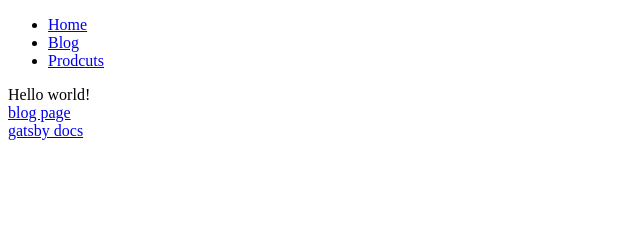
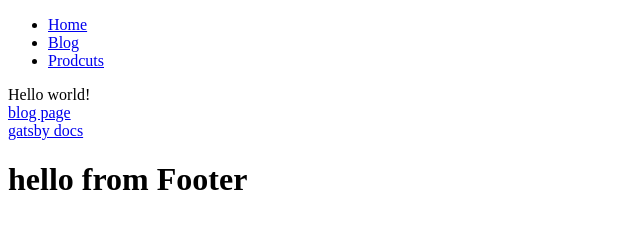
Before and after one commit to Dragontalker/gatsby-tutorial-v2, a Gatsby site: page / in a window 1280 px wide. Shown: the whole page, without its empty margins (0-640 px from the left). Built offline with nearby package versions, Linux system fonts and the light colour scheme; Gatsby itself is replaced by a stand-in of ours.

Commit message:
Mounted Footer to home page.

```diff
--- a/src/pages/index.js
+++ b/src/pages/index.js
@@ -1,6 +1,7 @@
 import React from "react";
 import { Link } from 'gatsby';
 import Navbar from '../components/Navbar';
+import Footer from '../components/Footer';
 
 export default () => (
   <div>
@@ -10,5 +11,6 @@ export default () => (
       <Link to="/blog/">blog page</Link>
     </div>
     <a href="https://www.gatsbyjs.org">gatsby docs</a>
+    <Footer />
   </div>
 );
```
